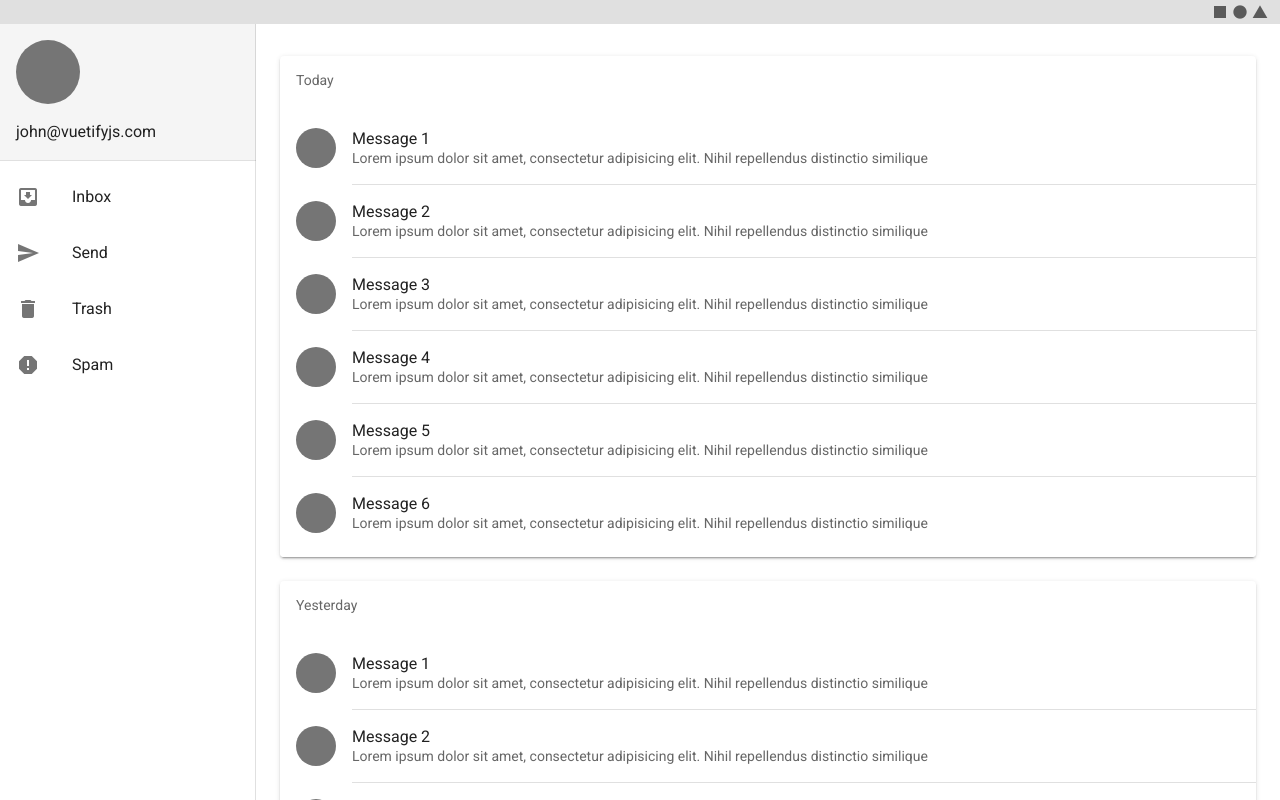
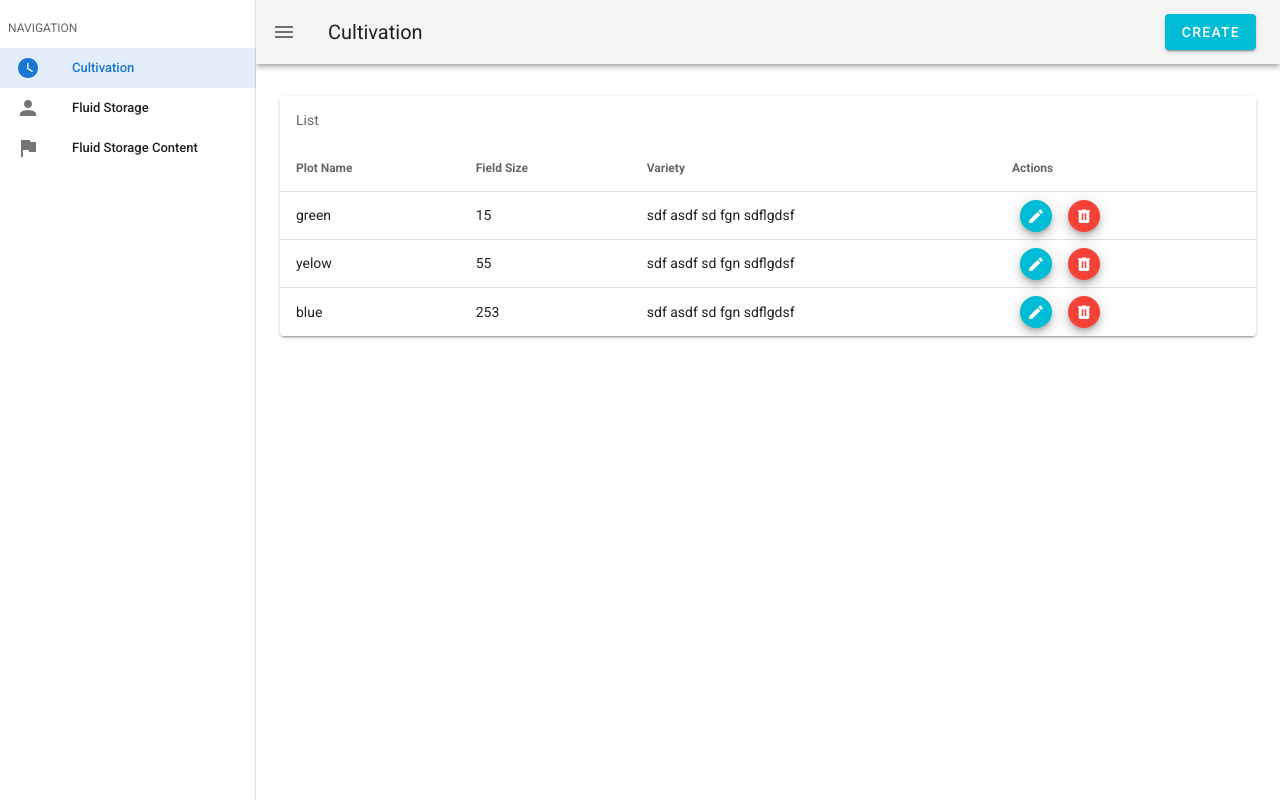
Before and after one commit to denis-rodionov/vue-evaluation, a Vue app: page / in a window 1280 px wide. Shown: the top 800 px of the page. Built offline with nearby package versions, Linux system fonts and the light colour scheme.

Commit message:
markup for list and buttons

```diff
--- a/src/App.vue
+++ b/src/App.vue
@@ -1,89 +1,112 @@
 <template>
   <v-app id="inspire">
-    <v-system-bar app>
-      <v-spacer></v-spacer>
-
-      <v-icon>mdi-square</v-icon>
-
-      <v-icon>mdi-circle</v-icon>
-
-      <v-icon>mdi-triangle</v-icon>
-    </v-system-bar>
-
     <v-navigation-drawer
       v-model="drawer"
       app
     >
-      <v-sheet
-        color="grey lighten-4"
-        class="pa-4"
+    <v-list dense>
+      <v-subheader>NAVIGATION</v-subheader>
+      <v-list-item-group
+        v-model="selectedItem"
+        color="primary"
       >
-        <v-avatar
-          class="mb-4"
-          color="grey darken-1"
-          size="64"
-        ></v-avatar>
-
-        <div>john@vuetifyjs.com</div>
-      </v-sheet>
-
-      <v-divider></v-divider>
-
-      <v-list>
         <v-list-item
-          v-for="[icon, text] in links"
-          :key="icon"
-          link
+          v-for="(item, i) in menuItems"
+          :key="i"
         >
           <v-list-item-icon>
-            <v-icon>{{ icon }}</v-icon>
+            <v-icon v-text="item.icon"></v-icon>
           </v-list-item-icon>
-
           <v-list-item-content>
-            <v-list-item-title>{{ text }}</v-list-item-title>
+            <v-list-item-title v-text="item.text"></v-list-item-title>
           </v-list-item-content>
         </v-list-item>
-      </v-list>
+      </v-list-item-group>
+    </v-list>
     </v-navigation-drawer>
+
+    <v-app-bar app>
+      <v-app-bar-nav-icon @click="drawer = !drawer"></v-app-bar-nav-icon>
+
+      <v-toolbar-title>{{ menuItems[selectedItem].text }}</v-toolbar-title>
+      <v-btn
+                class="mx-2"
+                dark
+                color="cyan"
+                right
+                fixed
+              >
+                Create
+              </v-btn>
+    </v-app-bar>
 
     <v-main>
       <v-container
+        v-if="selectedItem === 0"
         class="py-8 px-6"
         fluid
       >
         <v-row>
           <v-col
-            v-for="card in cards"
-            :key="card"
             cols="12"
           >
             <v-card>
-              <v-subheader>{{ card }}</v-subheader>
+              <v-subheader>List</v-subheader>
 
-              <v-list two-line>
-                <template v-for="n in 6">
-                  <v-list-item
-                    :key="n"
-                  >
-                    <v-list-item-avatar color="grey darken-1">
-                    </v-list-item-avatar>
-
-                    <v-list-item-content>
-                      <v-list-item-title>Message {{ n }}</v-list-item-title>
-
-                      <v-list-item-subtitle>
-                        Lorem ipsum dolor sit amet, consectetur adipisicing elit. Nihil repellendus distinctio similique
-                      </v-list-item-subtitle>
-                    </v-list-item-content>
-                  </v-list-item>
-
-                  <v-divider
-                    v-if="n !== 6"
-                    :key="`divider-${n}`"
-                    inset
-                  ></v-divider>
+              <v-simple-table>
+                <template v-slot:default>
+                  <thead>
+                    <tr>
+                      <th class="text-left">
+                        Plot Name
+                      </th>
+                      <th class="text-left">
+                        Field Size
+                      </th>
+                      <th class="text-left">
+                        Variety
+                      </th>
+                      <th  class="text-left">
+                        Actions
+                      </th>
+                    </tr>
+                  </thead>
+                  <tbody>
+                    <tr
+                      v-for="item in cultivations"
+                      :key="item.plotname"
+                    >
+                      <td>{{ item.plotname }}</td>
+                      <td>{{ item.fieldsize }}</td>
+                      <td>{{ item.variety }}</td>
+                      <td>
+                        <v-btn
+                          class="mx-2"
+                          fab
+                          dark
+                          x-small
+                          color="cyan"
+                        >
+                          <v-icon dark>
+                            mdi-pencil
+                          </v-icon>
+                        </v-btn>
+                        <v-btn
+                          class="mx-2"
+                          fab
+                          dark
+                          x-small
+                          color="red"
+                        >
+                          <v-icon dark>
+                            mdi-trash-can
+                          </v-icon>
+                        </v-btn>
+                      </td>
+                    </tr>
+                  </tbody>
                 </template>
-              </v-list>
+              </v-simple-table>
             </v-card>
           </v-col>
         </v-row>
@@ -95,14 +118,18 @@
 <script>
   export default {
     data: () => ({
-      cards: ['Today', 'Yesterday'],
-      drawer: null,
-      links: [
-        ['mdi-inbox-arrow-down', 'Inbox'],
-        ['mdi-send', 'Send'],
-        ['mdi-delete', 'Trash'],
-        ['mdi-alert-octagon', 'Spam'],
+      drawer: true,
+      selectedItem: 0,
+      menuItems: [
+        { text: 'Cultivation', icon: 'mdi-clock' },
+        { text: 'Fluid Storage', icon: 'mdi-account' },
+        { text: 'Fluid Storage Content', icon: 'mdi-flag' },
       ],
+      cultivations: [
+        { plotname: "green", fieldsize: 15, variety: "sdf asdf sd fgn sdflgdsf"},
+        { plotname: "yelow", fieldsize: 55, variety: "sdf asdf sd fgn sdflgdsf"},
+        { plotname: "blue", fieldsize: 253, variety: "sdf asdf sd fgn sdflgdsf"}
+      ]
     }),
   }
 </script>
```
